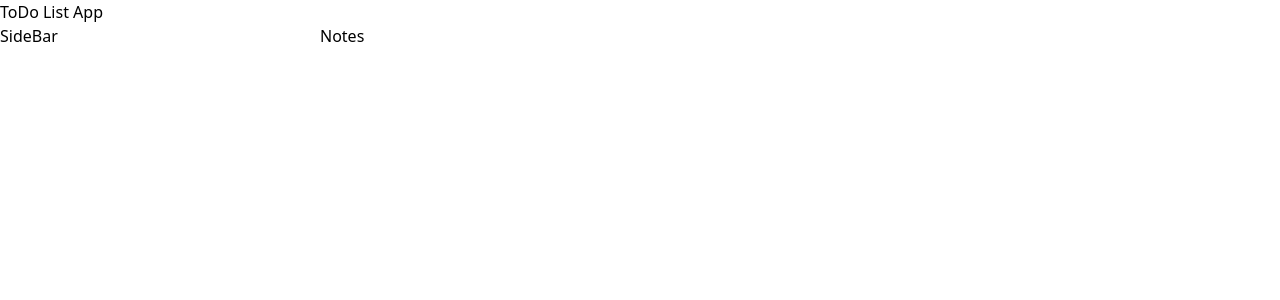
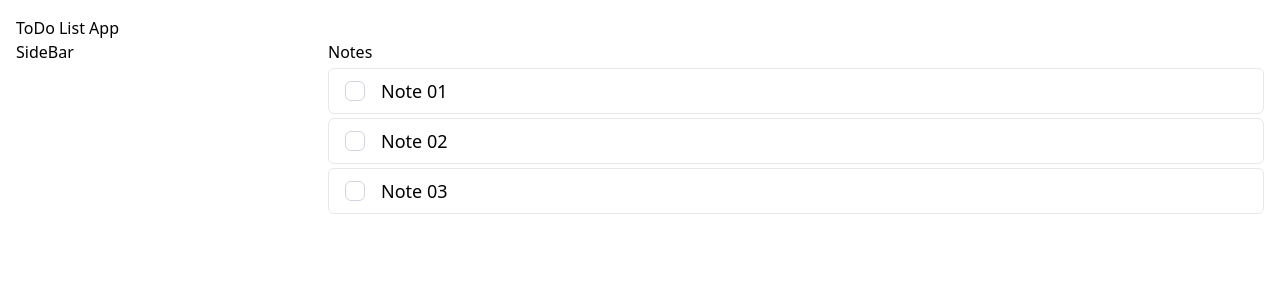
Before and after one commit to vcgtz/todo-list, a React (Vite) app: page / in a window 1280 px wide. Shown: the top 300 px of the page. Built offline with nearby package versions, Linux system fonts and the light colour scheme.

Commit message:
Add notes components

```diff
--- a/src/App.js
+++ b/src/App.js
@@ -4,7 +4,7 @@ import NotesList from './NotesList.jsx';
 import Header from './Header.jsx';
 
 const App = () => (
-  <div>
+  <div className="p-4">
     <Header />
 
     <div className="flex">
--- /dev/null
+++ b/src/NoteItem.jsx
@@ -0,0 +1,12 @@
+const NoteItem = props => {
+  return (
+    <div className="flex justify-start items-center py-2 border rounded-md px-4 my-1">
+      <input className="appearance-none w-5 h-5 border border-gray-300 rounded-md bg-white checked:bg-blue-600 checked:border-blue-600 focus:outline-none transition duration-200 bg-no-repeat bg-center bg-contain cursor-pointer mr-4" type="checkbox" name="note1" />
+      <label className="inline-block text-lg" htmlFor="note1">
+        { props.title }
+      </label>
+    </div>
+  );
+}
+
+export default NoteItem;
--- a/src/NotesList.jsx
+++ b/src/NotesList.jsx
@@ -1,7 +1,12 @@
+import NoteItem from "./NoteItem.jsx";
+
 const NotesList = () => {
   return (
     <div id="notes-list">
       <h2>Notes</h2>
+      <NoteItem title="Note 01" />
+      <NoteItem title="Note 02" />
+      <NoteItem title="Note 03" />
     </div>
   );
 }
```
